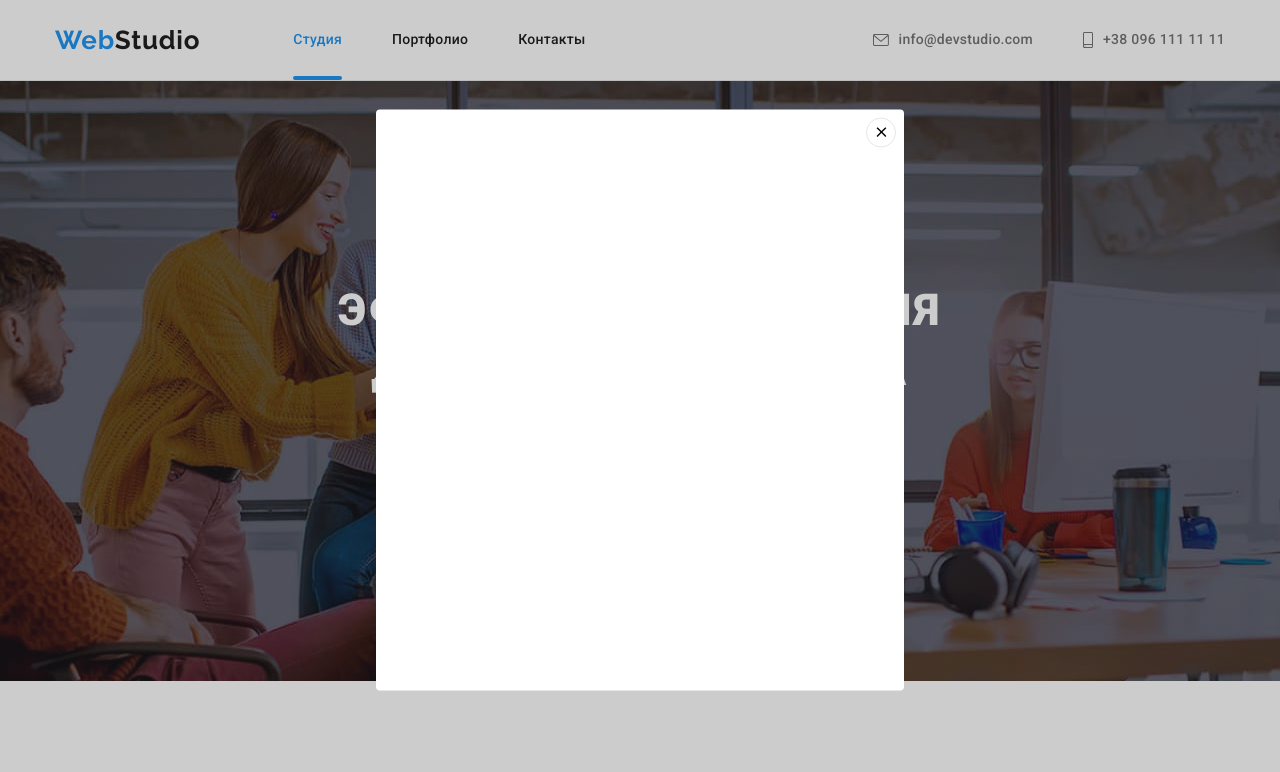
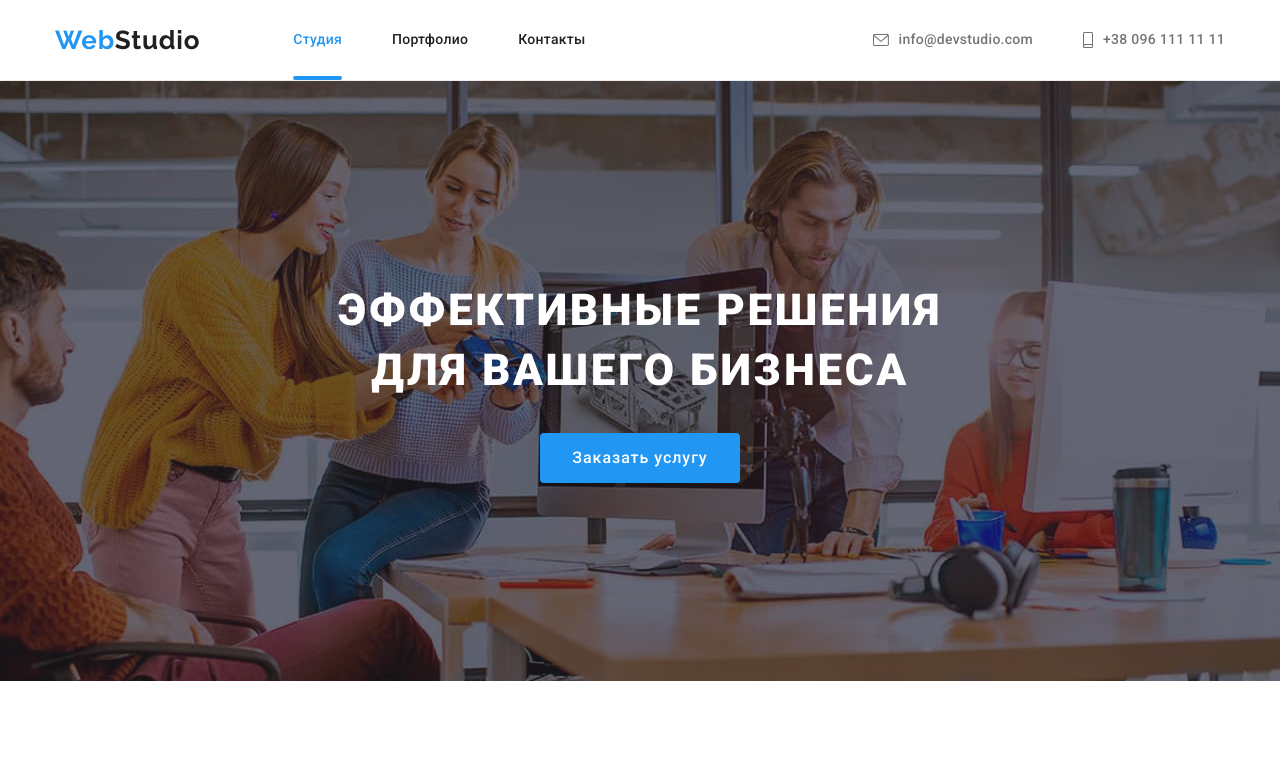
Before and after one commit to YevhenKhariuk/goit-markup-hw-05, a plain HTML site: page index.html in a window 1280 px wide. Shown: the top 772 px of the page. Drawn offline with nearby package versions, Linux system fonts and the light colour scheme.

Commit message:
modal closed

```diff
--- a/index.html
+++ b/index.html
@@ -430,7 +430,7 @@
         </div>
       </div>
     </footer>
-    <div class="backdrop" data-modal>
+    <div class="backdrop is-hidden" data-modal>
       <div class="modal">
         <button type="button" class="button-close" data-modal-close>
           <svg class="icon icon-close" width="18" height="18">
```
